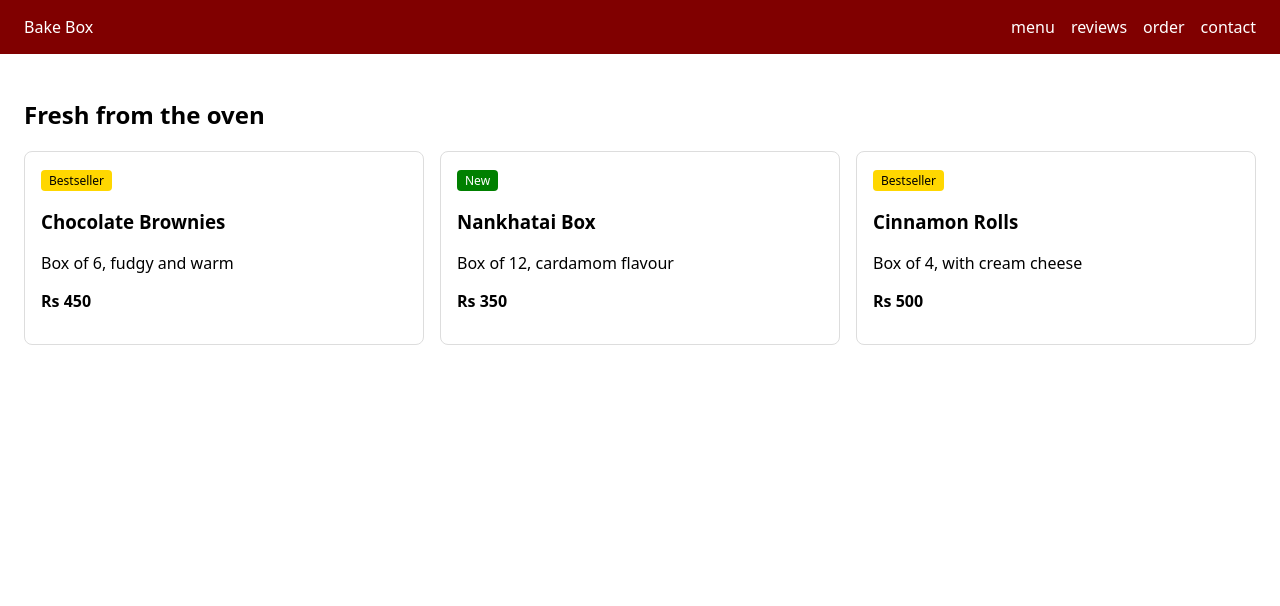
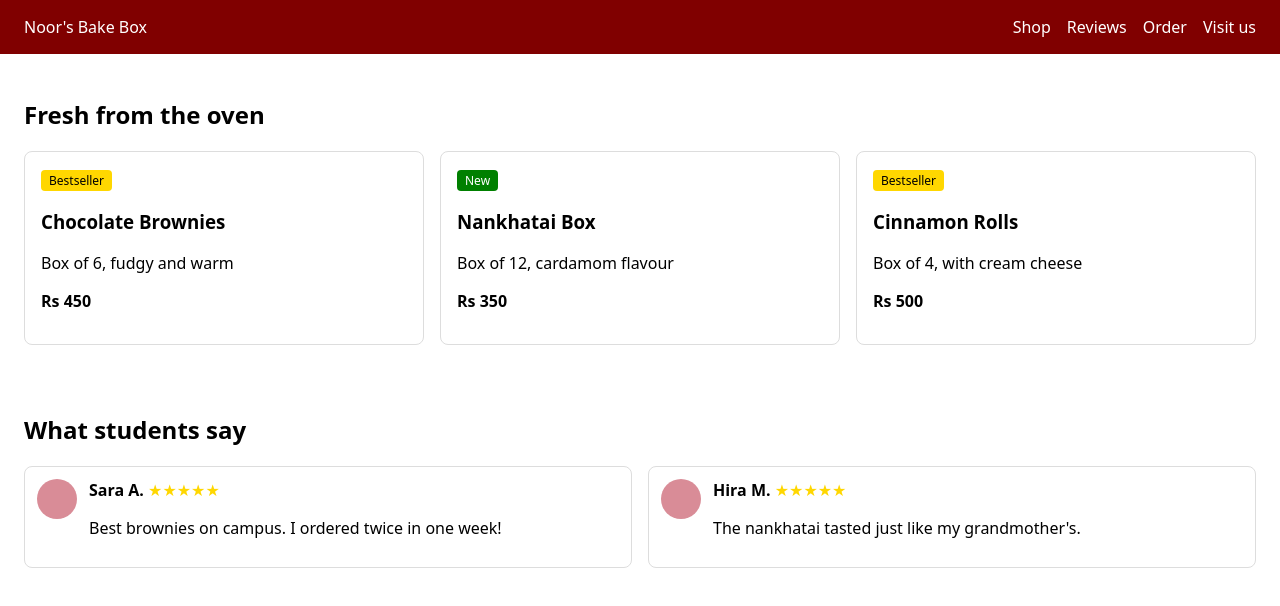
Before and after one commit to KinzaLiaquat/bake-box, a React (Vite) app: page / in a window 1280 px wide. Shown: the top 606 px of the page. Built offline with nearby package versions, Linux system fonts and the light colour scheme.

Commit message:
Add ReviewSection with Avatar and Rating

```diff
--- a/src/App.jsx
+++ b/src/App.jsx
@@ -1,11 +1,13 @@
 import ShopHeader from './components/layout/ShopHeader'
 import ProductSection from './components/products/ProductSection'
+import ReviewSection from './components/reviews/ReviewSection'
 
 function App() {
   return (
     <div>
       <ShopHeader />
       <ProductSection />
+      <ReviewSection />
     </div>
   )
 }
--- a/src/components/layout/Logo.jsx
+++ b/src/components/layout/Logo.jsx
@@ -1,7 +1,7 @@
 function Logo() {
   return (
     <div className="logo">
-      Bake Box
+      Noor's Bake Box
     </div>
   )
 }
--- a/src/components/layout/NavLinks.jsx
+++ b/src/components/layout/NavLinks.jsx
@@ -1,10 +1,10 @@
 function NavLinks() {
   return (
     <nav className="nav-links">
-      <a href="#menu">menu</a>
-      <a href="#reviews">reviews</a>
-      <a href="#order">order</a>
-      <a href="#contact">contact</a>
+      <a href="#menu">Shop</a>
+      <a href="#reviews">Reviews</a>
+      <a href="#order">Order</a>
+      <a href="#contact">Visit us</a>
     </nav>
   )
 }
--- a/src/components/reviews/Avatar.jsx
+++ b/src/components/reviews/Avatar.jsx
@@ -0,0 +1,5 @@
+function Avatar() {
+  return <div className="avatar"></div>
+}
+
+export default Avatar
--- a/src/components/reviews/Rating.jsx
+++ b/src/components/reviews/Rating.jsx
@@ -0,0 +1,5 @@
+function Rating() {
+  return <span className="rating">★★★★★</span>
+}
+
+export default Rating
--- a/src/components/reviews/ReviewHira.jsx
+++ b/src/components/reviews/ReviewHira.jsx
@@ -0,0 +1,16 @@
+import Avatar from './Avatar'
+import Rating from './Rating'
+
+function ReviewHira() {
+  return (
+    <div className="review">
+      <Avatar />
+      <div>
+        <strong>Hira M.</strong> <Rating />
+        <p>The nankhatai tasted just like my grandmother's.</p>
+      </div>
+    </div>
+  )
+}
+
+export default ReviewHira
--- a/src/components/reviews/ReviewSara.jsx
+++ b/src/components/reviews/ReviewSara.jsx
@@ -0,0 +1,16 @@
+import Avatar from './Avatar'
+import Rating from './Rating'
+
+function ReviewSara() {
+  return (
+    <div className="review">
+      <Avatar />
+      <div>
+        <strong>Sara A.</strong> <Rating />
+        <p>Best brownies on campus. I ordered twice in one week!</p>
+      </div>
+    </div>
+  )
+}
+
+export default ReviewSara
--- a/src/components/reviews/ReviewSection.jsx
+++ b/src/components/reviews/ReviewSection.jsx
@@ -0,0 +1,16 @@
+import ReviewSara from './ReviewSara'
+import ReviewHira from './ReviewHira'
+
+function ReviewSection() {
+  return (
+    <section className="review-section">
+      <h2>What students say</h2>
+      <div className="reviews">
+        <ReviewSara />
+        <ReviewHira />
+      </div>
+    </section>
+  )
+}
+
+export default ReviewSection
--- a/src/index.css
+++ b/src/index.css
@@ -48,3 +48,33 @@ body {
   background: green;
   color: white;
 }
+.review-section {
+  padding: 24px;
+}
+
+.reviews {
+  display: flex;
+  gap: 16px;
+}
+
+.review {
+  display: flex;
+  gap: 12px;
+  align-items: flex-start;
+  border: 1px solid #ddd;
+  border-radius: 8px;
+  padding: 12px;
+  flex: 1;
+}
+
+.avatar {
+  width: 40px;
+  height: 40px;
+  border-radius: 50%;
+  background: #d98c97;
+  flex-shrink: 0;
+}
+
+.rating {
+  color: gold;
+}
```
